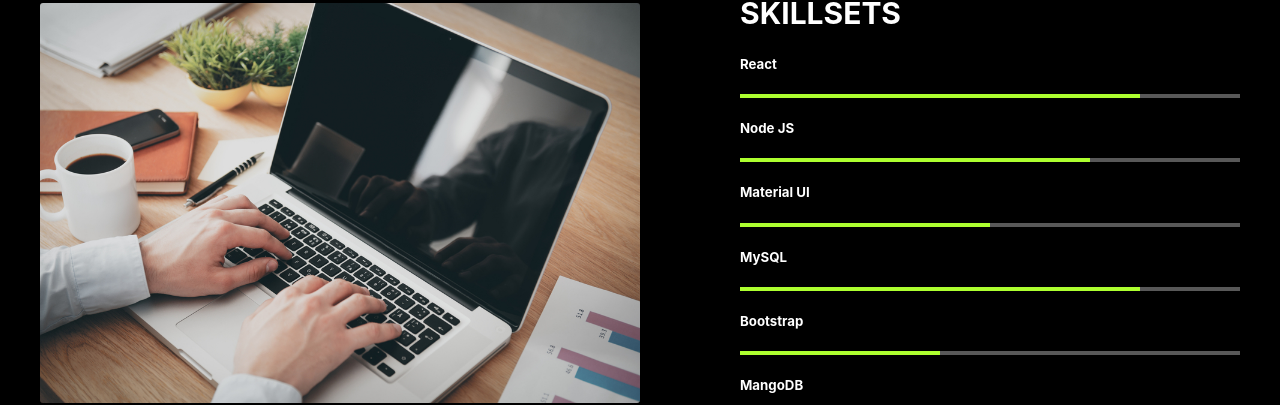
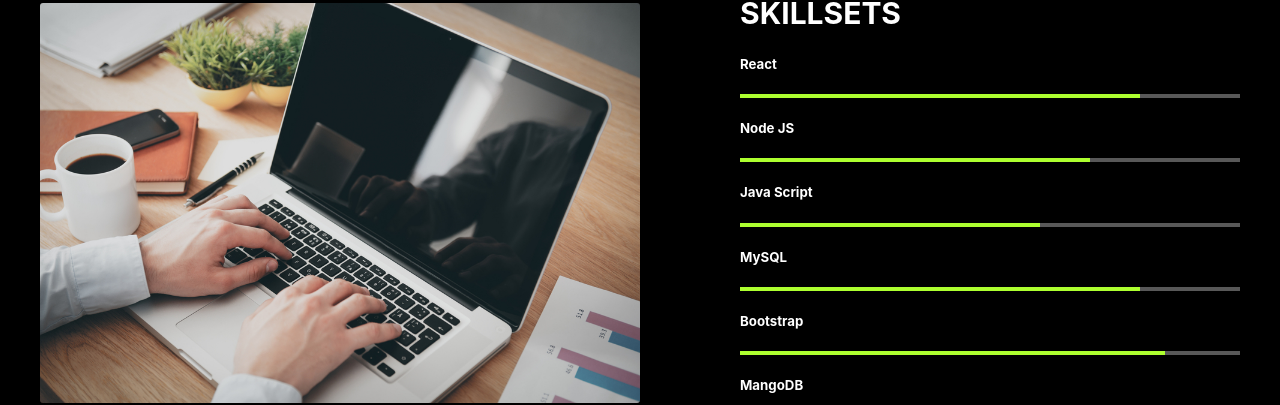
Before and after one commit to Nadish-kumar/portfolio, a React (Create React App) app: page / in a window 1280 px wide. Shown: the part 1137-1542 px from the top of the page. Built offline with nearby package versions, Linux system fonts and the light colour scheme.

Commit message:
contact me

```diff
--- a/src/components/Header/Headers.js
+++ b/src/components/Header/Headers.js
@@ -30,7 +30,9 @@
                     Contact
                   </h4>
                   </Link>
+                  <a href='https://drive.google.com/file/d/1-S5DCzKTZybVZpsv323fqQfRqlWHus9a/view?usp=sharing' target="_blank">
                   <h4 className='header__rightButton'>Contact Me</h4>
+                  </a>
                   </div>
         </div>
 
--- a/src/components/SkillContainer/SkillContainer.js
+++ b/src/components/SkillContainer/SkillContainer.js
@@ -27,9 +27,9 @@
                    </div>
                </div>
                <div className='SkillContainer__SkillSet'>
-                   <h5>Material UI</h5>
+                   <h5>Java Script</h5>
                    <div className='SkillContainer__slider SkillContainer__slider3 '>
-                   <LinearProgress variant="determinate" value={50} />
+                   <LinearProgress variant="determinate" value={60} />
                    </div>
                </div>
                <div className='SkillContainer__SkillSet'>
@@ -41,7 +41,7 @@
                <div className='SkillContainer__SkillSet'>
                    <h5>Bootstrap</h5>
                    <div className='SkillContainer__slider SkillContainer__slider5 '>
-                   <LinearProgress variant="determinate" value={40} />
+                   <LinearProgress variant="determinate" value={85} />
                    </div>
                </div>
                <div className='SkillContainer__SkillSet'>
```
